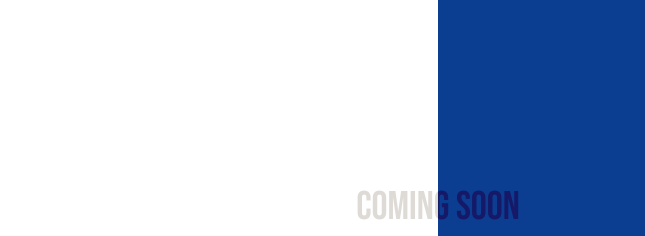
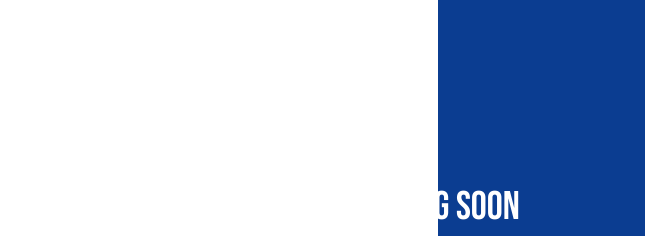
Before and after one commit to Naveenvarghese/Naveenvarghese.github.io, a plain HTML site: page index.html in a window 1280 px wide. Shown: the top 236 px of the page, 202-847 px from the left. Drawn offline with nearby package versions, Linux system fonts and the light colour scheme.

Commit message:
Update styler.css

```diff
--- a/styler.css
+++ b/styler.css
@@ -12,8 +12,9 @@ background: linear-gradient(90deg, rgba(255,255,255,1) 50%, rgba(11,61,145,1) 50
 
   .count{
     font-weight: normal;
+      color:white;
       font-family: 'Bebas Neue', cursive;
-          mix-blend-mode: difference;
+
   }
 
   li {
```
